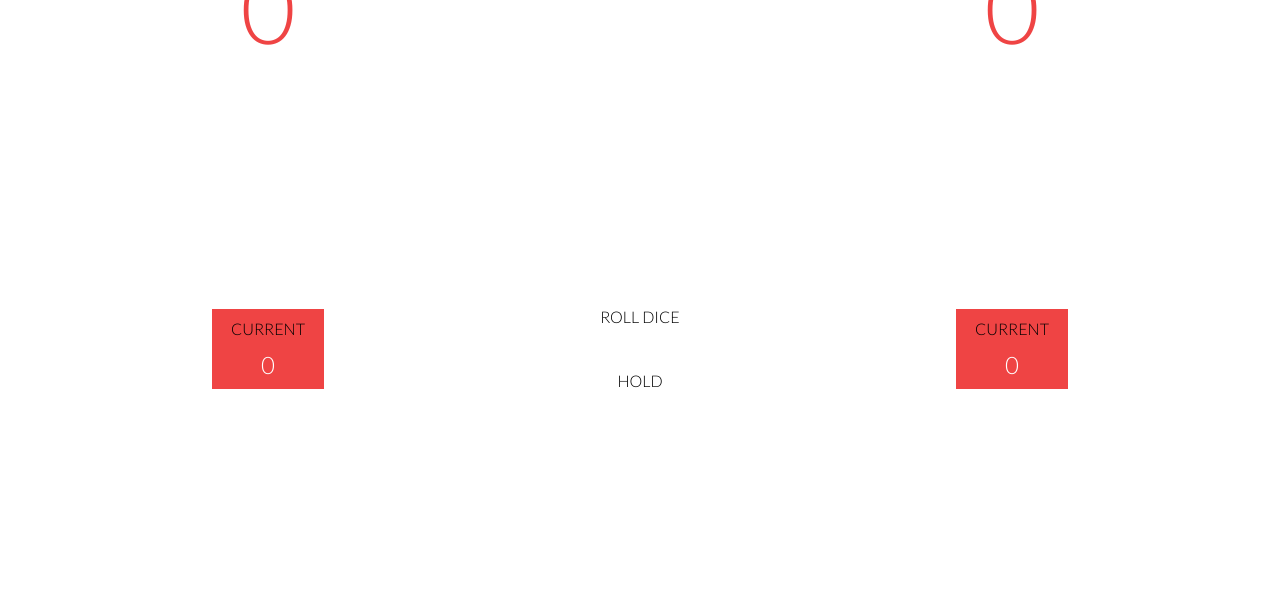
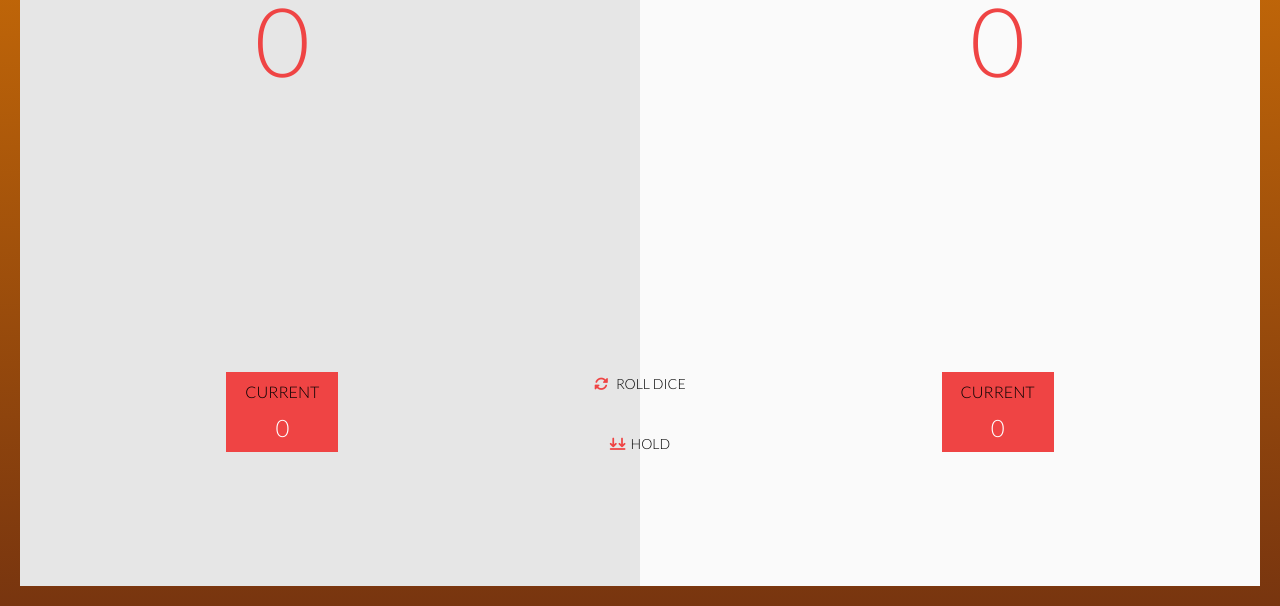
Before and after one commit to MatVD/jeu-de-des, a website: page index.html in a window 1280 px wide. Shown: the part 234-840 px from the top of the page. Drawn offline with nearby package versions, Linux system fonts and the light colour scheme; files that its build step writes are made by us from their sources.

Commit message:
add css on desktop version according to wireframe

```diff
--- a/css/style.css
+++ b/css/style.css
@@ -18,3 +18,39 @@ body {
   font-family: lightFont, Arial, Helvetica, sans-serif;
   text-transform: uppercase;
 }
+
+/* ======= bg-bicolor ======= */
+.split-background{
+  background-color: #013A6B;
+  background-image: -webkit-linear-gradient(90deg, rgb(250, 250, 250) 50%, rgb(230, 230, 230) 50%);
+}
+
+@media (min-width: 768px) {
+  .split-background{
+    background-color: #013A6B;
+    background-image: -webkit-linear-gradient(180deg, rgb(250, 250, 250) 50%, rgb(230, 230, 230) 50%);
+  }
+}
+
+
+/* ======= symboles avant new game, roll et hold ======= */
+h1::before {
+  font: var(--fa-font-solid);
+  content: "\f055";
+  color: #EF4444;
+  margin-right: 5px;
+}
+
+#roll::before {
+  font: var(--fa-font-solid);
+  content: "\f2f1";
+  color: #EF4444;
+  margin-right: 5px;
+}
+
+#hold::before {
+  font: var(--fa-font-solid);
+  content: "\e4b8";
+  color: #EF4444;
+  margin-right: 5px;
+}
--- a/index.html
+++ b/index.html
@@ -9,43 +9,61 @@
       content="Jeu de dés en ligne ergonimoque et convivial. Venez l'essayer ! "
     />
     <link rel="stylesheet" href="dist/style.css" />
-
+    <script src="https://kit.fontawesome.com/6e99e97248.js" crossorigin="anonymous"></script>
     <title>Jeu de dés</title>
   </head>
-  <body>
-    <h1 class="text-center m-10">New game</h1>
+  <body class="bg-gradient-to-b from-amber-600 to-amber-900">
+    <main class="split-background m-5 pb-5 h-screen">
+      <h1 class="absolute left-7 top-5 md:static text-center pt-5">New game</h1>
 
-    <main class="flex flex-col md:flex-row justify-center items-center w-full h-[80vh] md:p-5">
-      <div id="player1" class="flex flex-col justify-around items-center text-center w-full md:h-screen basis-2/5">
+      <div
+        class="flex flex-col md:flex-row justify-center items-center md:relative bottom-5 w-full h-full"
+      >
+        <div
+          id="player1"
+          class="flex flex-col justify-evenly md:justify-around items-center text-center w-full md:h-full basis-2/5 md:ml-6 mt-7 md:mt-0"
+        >
           <div>
-          <h2 class="text-3xl">Player 1</h2>
-          <p class="text-6xl md:text-8xl text-red-500 my-3">0</p>
+            <h2 class="text-2xl md:text-3xl">Player 1</h2>
+            <p class="text-6xl md:text-8xl text-red-500 my-2">0</p>
           </div>
 
-        <div class="flex flex-col justify-evenly bg-red-500 w-28 h-20 md:mb-[80px]">
+          <div class="flex flex-col justify-evenly bg-red-500 w-28 h-20">
             <p>current</p>
             <p class="text-2xl text-white">0</p>
           </div>
         </div>
 
-      <div class="flex flex-col md:justify-evenly items-center w-full md:h-screen relative basis-1/5">
-        <canvas class="max-w-100 m-5" width="100" height="100"></canvas>
+        <div
+          class="flex flex-col md:justify-around items-center w-full md:h-full relative basis-1/5"
+        >
+          <canvas
+            class="max-w-100 m-4 md:mt-[80px]"
+            width="100"
+            height="100"
+          ></canvas>
 
           <div class="flex text-center md:flex-col">
-          <p class="absolute left-10 bottom-[50px] md:static md:m-5">roll dice</p>
-          <p class="absolute right-10 bottom-[50px] md:static md:m-5">hold</p>
+            <p id="roll" class="text-sm absolute left-2 bottom-[69px] md:static md:m-5">
+               roll dice
+            </p>
+            <p id="hold" class="text-sm absolute right-2 bottom-[69px] md:static md:m-5">hold</p>
           </div>
         </div>
 
-      <div id="player2" class="flex flex-col justify-around items-center text-center w-full md:h-screen basis-2/5">
+        <div
+          id="player2"
+          class="flex flex-col justify-evenly md:justify-around items-center text-center w-full md:h-full basis-2/5 md:mr-6"
+        >
           <div>
-          <h2 class="text-3xl">Player 2</h2>
-          <p class="text-6xl md:text-8xl text-red-500 my-3">0</p>
+            <h2 class="text-2xl md:text-3xl">Player 2</h2>
+            <p class="text-6xl md:text-8xl text-red-500 my-2">0</p>
           </div>
 
-        <div class="flex flex-col justify-evenly bg-red-500 w-28 h-20 md:mb-[80px]">
+          <div class="flex flex-col justify-evenly bg-red-500 w-28 h-20">
             <p>current</p>
             <p class="text-2xl text-white">0</p>
+          </div>
         </div>
       </div>
     </main>
```
Lines whose indentation alone changed are shown as unchanged.
